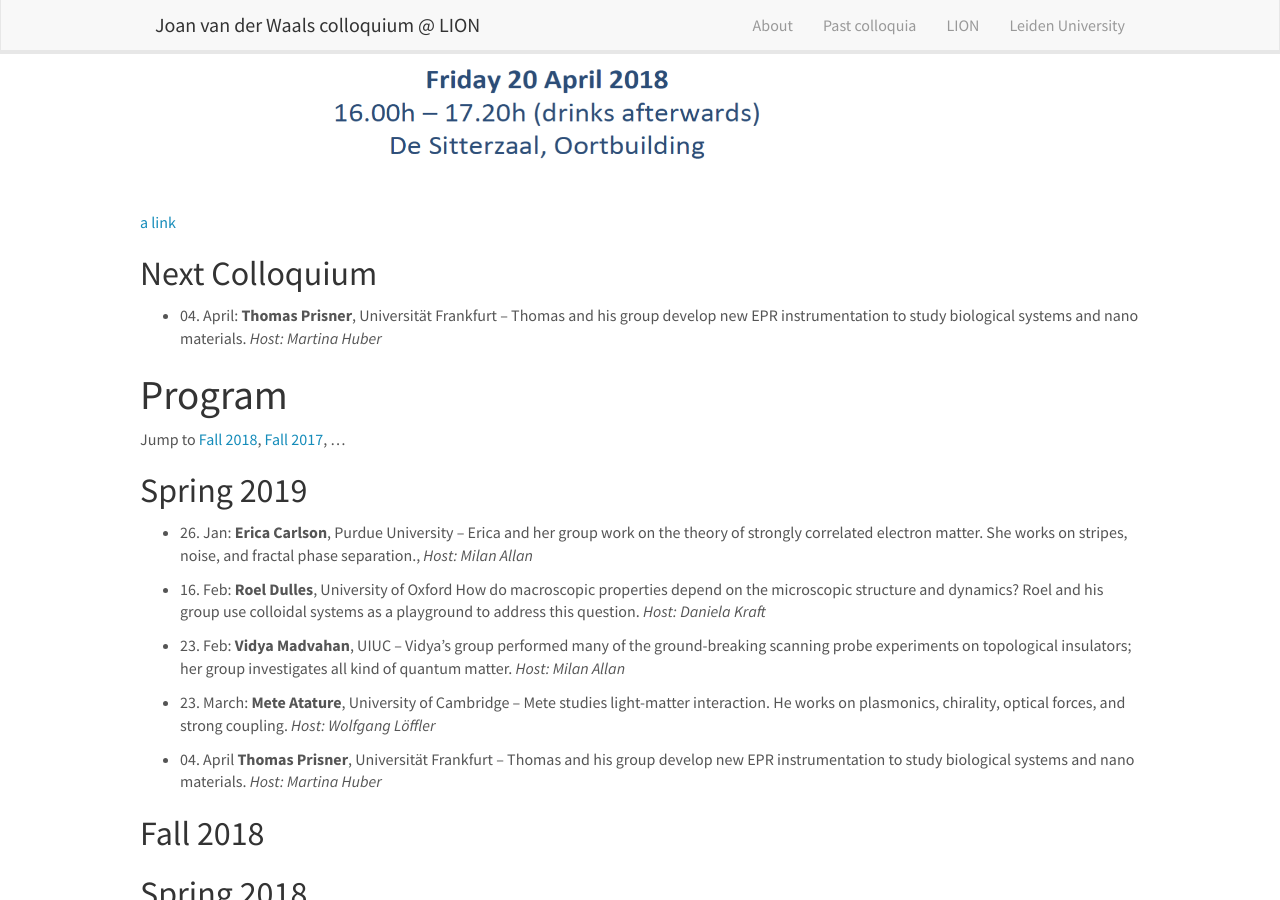
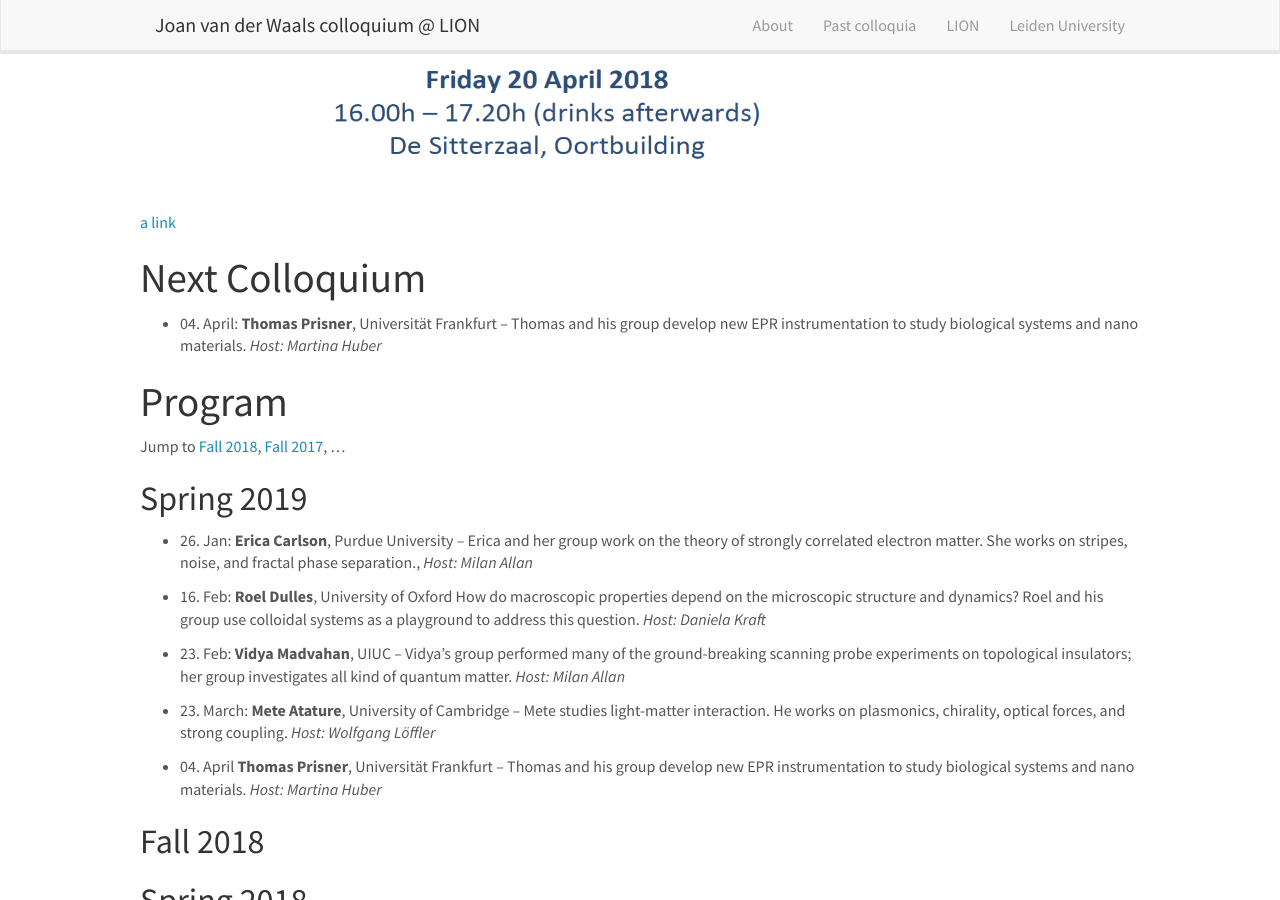
Before and after one commit to JvdWColloquium/JvdWColloquium.github.io, a Jekyll site: the page built from _pages/home.md, in a window 1280 px wide and 900 px high, scrolled down 965 px. Built offline with Jekyll 4.4.1, drawn with Linux system fonts in a browser that asks for light colours; nearby versions of some CDN libraries.

```diff
--- a/_pages/home.md
+++ b/_pages/home.md
@@ -13,7 +13,7 @@ permalink: /
 
 [a link](/_pages/about.md)
 
-## Next Colloquium
+# Next Colloquium
 - 04\. April:  __Thomas Prisner__,  Universität Frankfurt
 -- Thomas and his group develop new EPR instrumentation to study biological systems and nano materials. _Host: Martina Huber_
 
```
